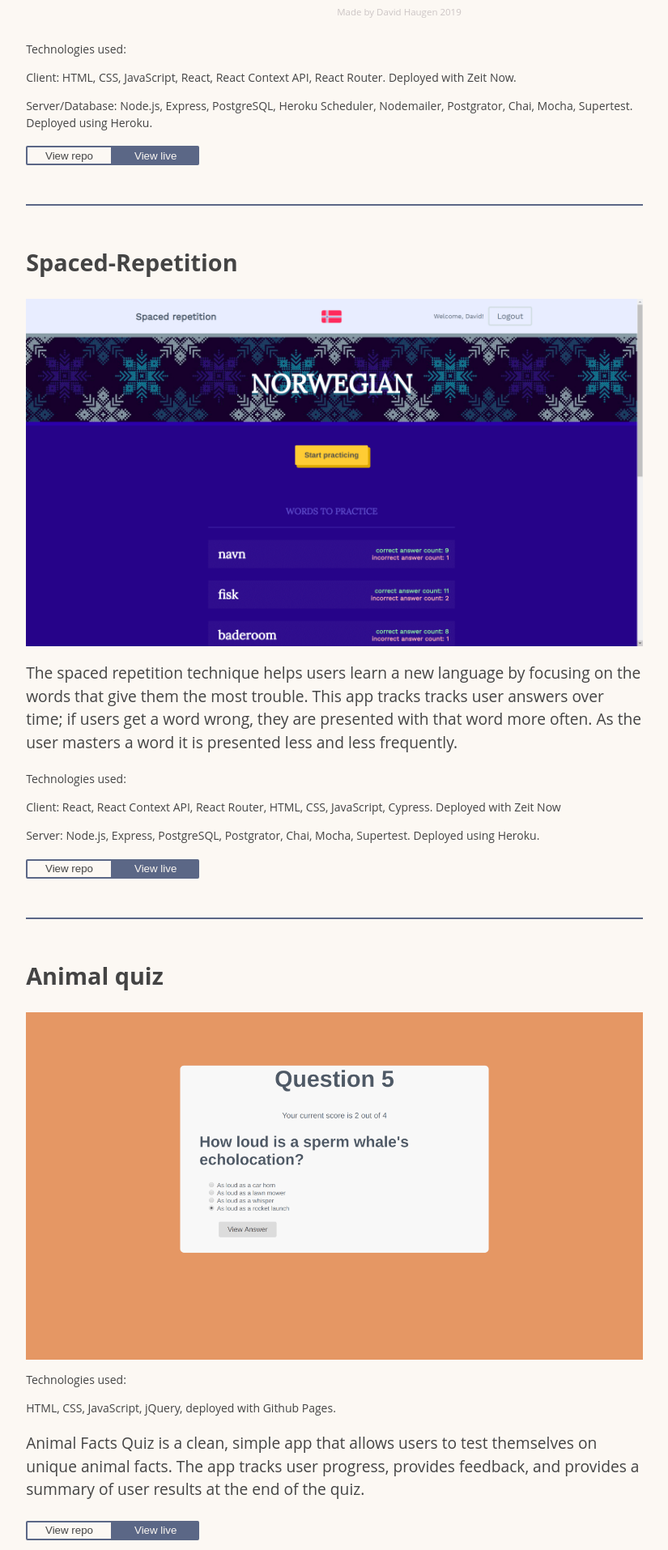
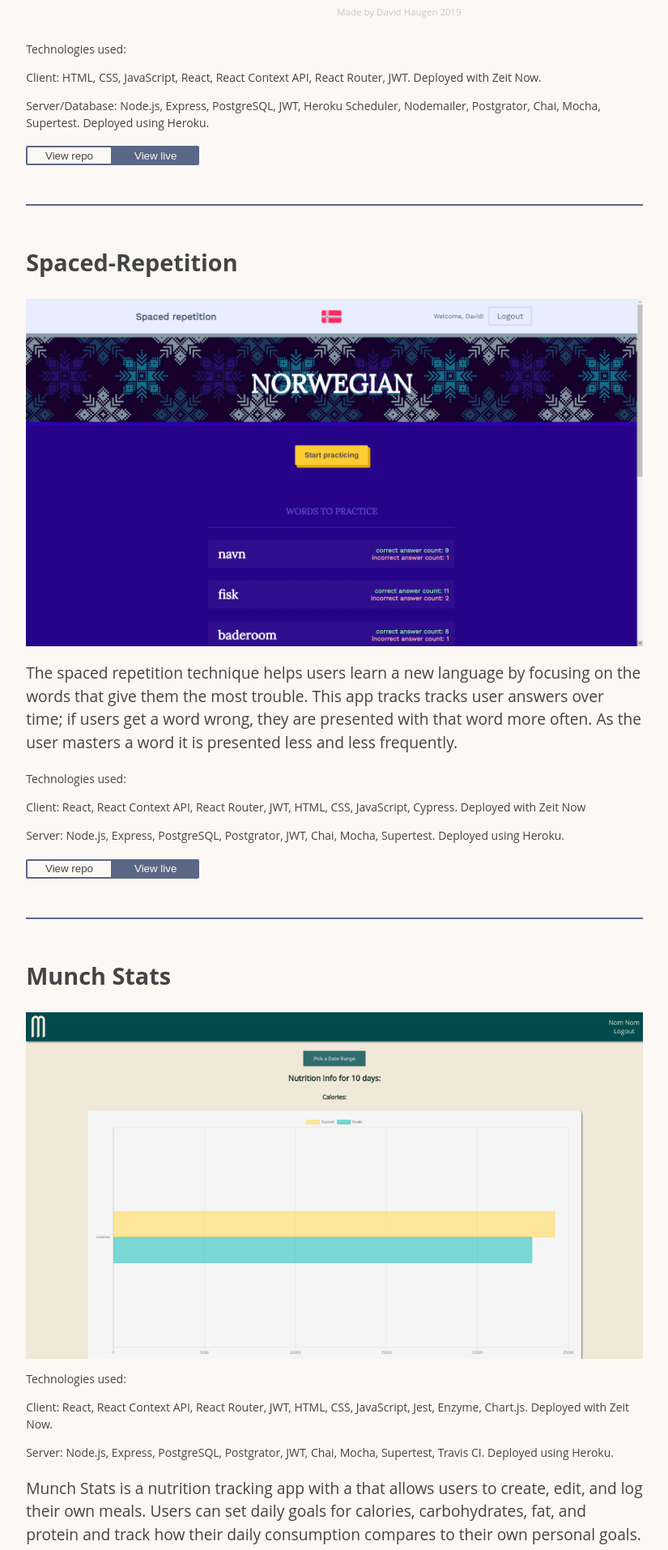
Before and after one commit to DavidHaugen/portfolio, a React (Create React App) app: page /projects in a window 1280 px wide. Shown: the part 760-2674 px from the top of the page at 81% size, without its empty margins (227-1052 px from the left). Built offline with nearby package versions, Linux system fonts and the light colour scheme.

Commit message:
add MunchStats to projects

```diff
--- a/src/App.css
+++ b/src/App.css
@@ -12,6 +12,7 @@ html{
 }
 
 nav{
+  position: fixed;
   height: 50px;
   background-color: #fcf8f3;
   justify-content: space-around;
@@ -66,6 +67,7 @@ section{
   font-family: 'Open Sans', sans-serif;
   padding-left: 1em;
   padding-right: 1em;
+  margin-top: 50px;
 }
 
 section.home{
--- a/src/App.js
+++ b/src/App.js
@@ -10,7 +10,7 @@ import './App.css';
 
 function App() {
   return (
-    <div>
+    <div className='pageFormatter'>
       <Nav />
       <main>
         <Switch>
--- a/src/Projects.js
+++ b/src/Projects.js
@@ -1,5 +1,5 @@
 import React, {Component} from 'react';
-import AnimalQuiz from './images/animal-quiz.png';
+import MunchStats from './images/munchstats.png';
 import Remindful from './images/Remindful.png';
 import SpacedRepetition from './images/SpacedRepetition.png';
 
@@ -14,8 +14,8 @@ export default class Projects extends Component{
           </div>
           <p className="project-description">Remindful allows users to record and write about their personal goals. On the first of every month, users receive an email encouraging them to check on their goals and write about their progress. It gives users a dedicated space to track what's important to them and provides a little nudge to check in once a month without the stress of constant notifications. Life is busy, but Remindful can help remind users what they care about.</p>
           <p className="tech-used">Technologies used:</p>
-          <p className="tech-used">Client: HTML, CSS, JavaScript, React, React Context API, React Router. Deployed with Zeit Now.</p>
-          <p className="tech-used">Server/Database: Node.js, Express, PostgreSQL, Heroku Scheduler, Nodemailer, Postgrator, Chai, Mocha, Supertest. Deployed using Heroku.</p>
+          <p className="tech-used">Client: HTML, CSS, JavaScript, React, React Context API, React Router, JWT. Deployed with Zeit Now.</p>
+          <p className="tech-used">Server/Database: Node.js, Express, PostgreSQL, JWT, Heroku Scheduler, Nodemailer, Postgrator, Chai, Mocha, Supertest. Deployed using Heroku.</p>
           <div className="project-links">
             <a href="https://github.com/DavidHaugen/remindful-client" target="_blank" rel="noopener noreferrer"><button className="button-border left-button">View repo</button></a>
             <a href="https://remindful.now.sh/" target="_blank" rel="noopener noreferrer"><button className="button-solid right-button">View live</button></a>
@@ -28,24 +28,25 @@ export default class Projects extends Component{
           </div>
           <p className="project-description">The spaced repetition technique helps users learn a new language by focusing on the words that give them the most trouble. This app tracks tracks user answers over time; if users get a word wrong, they are presented with that word more often. As the user masters a word it is presented less and less frequently.</p>
           <p className="tech-used">Technologies used:</p>
-          <p className="tech-used">Client: React, React Context API, React Router, HTML, CSS, JavaScript, Cypress. Deployed with Zeit Now</p>
-          <p className="tech-used">Server: Node.js, Express, PostgreSQL, Postgrator, Chai, Mocha, Supertest. Deployed using Heroku.</p>
+          <p className="tech-used">Client: React, React Context API, React Router, JWT, HTML, CSS, JavaScript, Cypress. Deployed with Zeit Now</p>
+          <p className="tech-used">Server: Node.js, Express, PostgreSQL, Postgrator, JWT, Chai, Mocha, Supertest. Deployed using Heroku.</p>
           <div className="project-links">
             <a href="https://github.com/DavidHaugen/Spaced-repetition-client" target="_blank" rel="noopener noreferrer"><button className="button-border left-button">View repo</button></a>
             <a href="https://spaced-repetition.now.sh/" target="_blank" rel="noopener noreferrer"><button className="button-solid right-button">View live</button></a>
           </div>
         </div>
         <div className="project-container">
-          <h2>Animal quiz</h2>
+          <h2>Munch Stats</h2>
           <div className="image-container">
-            <img src={AnimalQuiz} alt="Project screenshot" className="project-screenshot"/>
+            <img src={MunchStats} alt="Project screenshot" className="project-screenshot"/>
           </div>
           <p className="tech-used">Technologies used:</p>
-          <p className="tech-used">HTML, CSS, JavaScript, jQuery, deployed with Github Pages.</p>
-          <p className="project-description">Animal Facts Quiz is a clean, simple app that allows users to test themselves on unique animal facts. The app tracks user progress, provides feedback, and provides a summary of user results at the end of the quiz. </p>
+          <p className="tech-used">Client: React, React Context API, React Router, JWT, HTML, CSS, JavaScript, Jest, Enzyme, Chart.js. Deployed with Zeit Now.</p>
+          <p className="tech-used">Server: Node.js, Express, PostgreSQL, Postgrator, JWT, Chai, Mocha, Supertest, Travis CI. Deployed using Heroku.</p>
+          <p className="project-description">Munch Stats is a nutrition tracking app with a that allows users to create, edit, and log their own meals. Users can set daily goals for calories, carbohydrates, fat, and protein and track how their daily consumption compares to their own personal goals. Munch Stats makes it easy to track the meals you make regularly, helping you stay healthy and happy.</p>
           <div className="project-links">
-            <a href="https://github.com/DavidHaugen/animal-quiz" target="_blank" rel="noopener noreferrer"><button className="button-border left-button">View repo</button></a>
-            <a href="https://davidhaugen.github.io/animal-quiz/" target="_blank" rel="noopener noreferrer"><button className="button-solid right-button">View live</button></a>
+            <a href="https://github.com/thinkful-ei-armadillo/munchstats-client" target="_blank" rel="noopener noreferrer"><button className="button-border left-button">View repo</button></a>
+            <a href="https://munchstats.now.sh/" target="_blank" rel="noopener noreferrer"><button className="button-solid right-button">View live</button></a>
           </div>
         </div>
       </section>
```
Also changed, not shown: src/images/munchstats.png (added).
